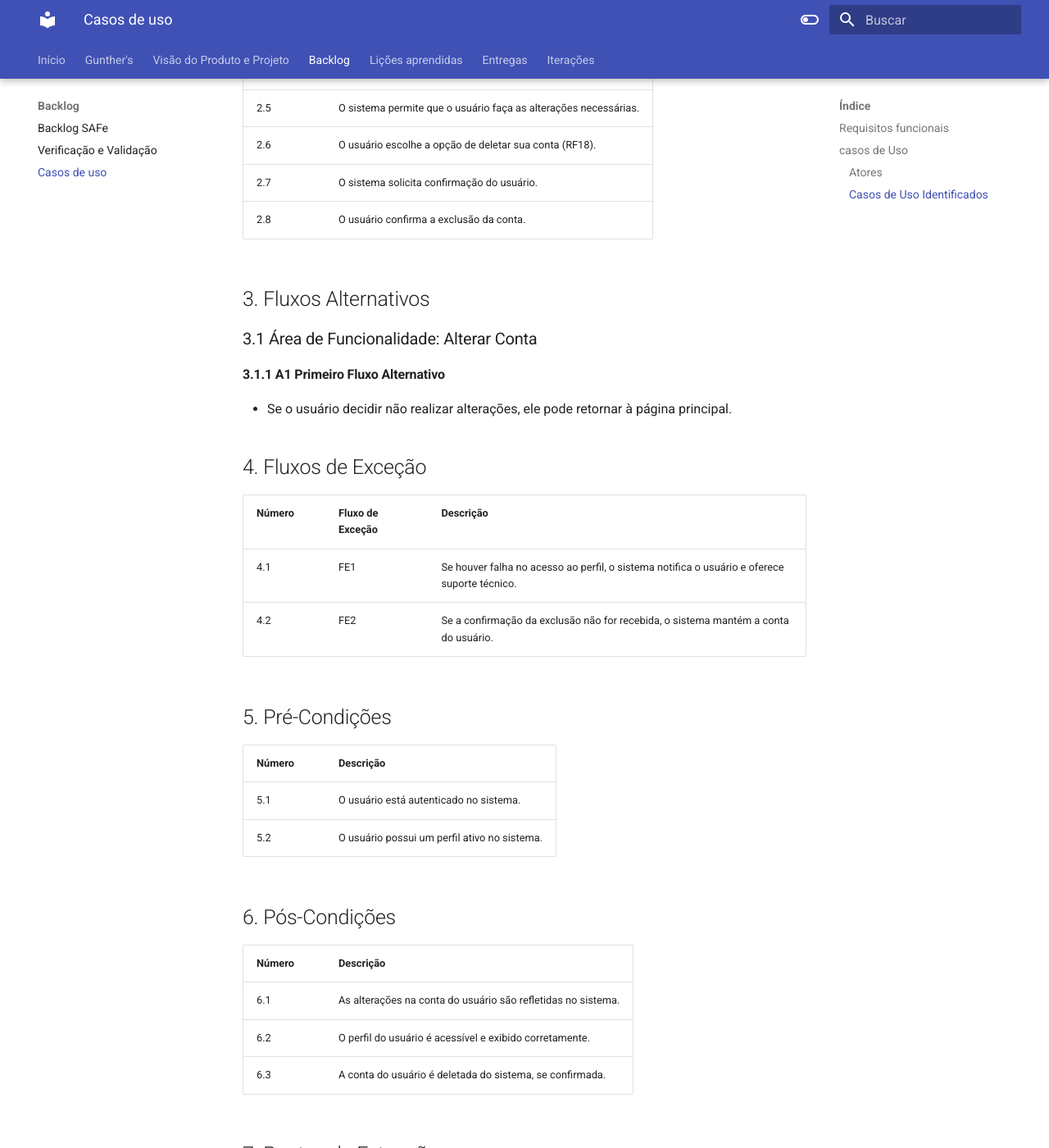
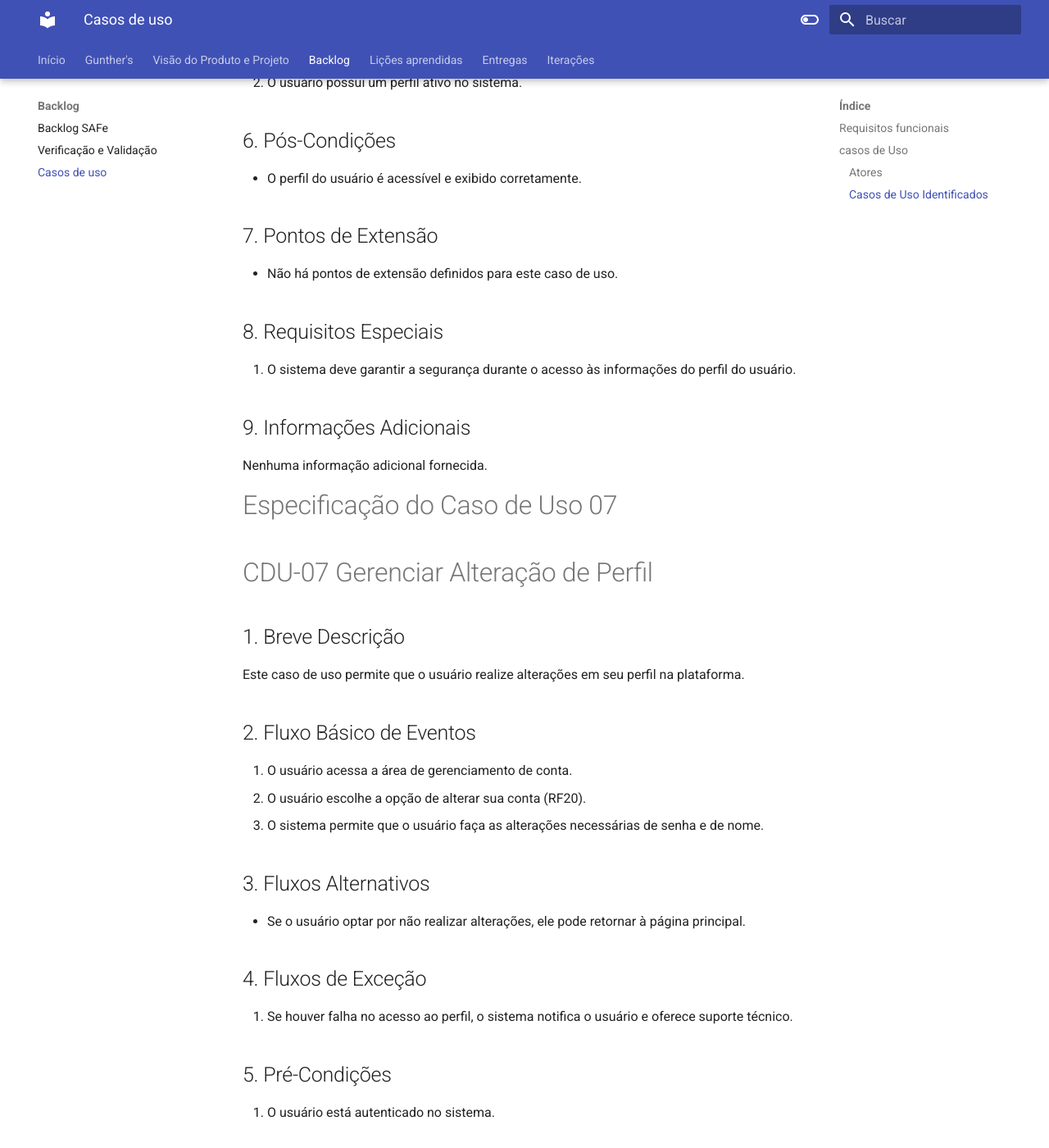
Before and after one commit to mdsreq-fga-unb/2023.2-CarteiraControl, an MkDocs documentation site: the page built from docs/caso_uso.md, in a window 1280 px wide and 1400 px high, scrolled down 16846 px. Shown: the whole window at 82% size. Built offline with MkDocs 1.6.1 and Material for MkDocs 9.7.7, drawn with Linux system fonts in a browser that asks for light colours; some of the changed text lies outside the part shown.

Commit message:
Especificação dos casos de uso 06, 07 e 08
Co-authored-by: Jlmsousa <jlmsousa@hotmail.com>
Co-authored-by: JeffersonSenaa <jeffersonsena12144@gmail.com>
Co-authored-by: Tiago1604 <202028973@aluno.unb.br>

```diff
--- a/docs/caso_uso.md
+++ b/docs/caso_uso.md
@@ -419,81 +419,108 @@ Este caso de uso permite que o usuário acompanhe o progresso em direção às m
 
 - Este caso de uso serve como base para futuras funcionalidades de análise avançada de gastos e economias.
 
-# Especificação de Caso de Uso: CDU-06 Gerenciar Conta do Usuário
-
-| Número do Caso de Uso | CDU-06 |
-| --- | --- |
-| **Nome do Caso de Uso** | Gerenciar Conta do Usuário |
-| **Versão** | 1.0 |
-| **Data de Criação** | 13/11/2023 |
-| **Responsável** | Juan Pablo|
+# Especificação caso de uso-06
+# CDU-06 Gerenciar Acesso de Perfil
 
 ## 1. Breve Descrição
-
-Este caso de uso permite que o usuário altere, acesse seu perfil e delete sua conta no sistema.
+Este caso de uso permite que o usuário acesse as informações do seu perfil na plataforma.
 
 ## 2. Fluxo Básico de Eventos
-
-| Passo | Descrição |
-| --- | --- |
-| 2.1 | O usuário acessa a área de gerenciamento de conta. |
-| 2.2 | O usuário escolhe a opção de acessar seu perfil (RF19). |
-| 2.3 | O sistema exibe as informações do perfil do usuário. |
-| 2.4 | O usuário escolhe a opção de alterar sua conta (RF20). |
-| 2.5 | O sistema permite que o usuário faça as alterações necessárias. |
-| 2.6 | O usuário escolhe a opção de deletar sua conta (RF18). |
-| 2.7 | O sistema solicita confirmação do usuário. |
-| 2.8 | O usuário confirma a exclusão da conta. |
+1. O usuário acessa a área de gerenciamento de conta.
+2. O usuário escolhe a opção de acessar seu perfil (RF19).
+3. O sistema exibe as informações do perfil do usuário.
 
 ## 3. Fluxos Alternativos
+- Não há
+## 4. Fluxos de Exceção
+1. Se houver falha no acesso ao perfil, o sistema notifica o usuário e oferece suporte técnico.
 
-### 3.1 Área de Funcionalidade: Alterar Conta
+## 5. Pré-Condições
+1. O usuário está autenticado no sistema.
+2. O usuário possui um perfil ativo no sistema.
 
-#### 3.1.1 A1 Primeiro Fluxo Alternativo
+## 6. Pós-Condições
+- O perfil do usuário é acessível e exibido corretamente.
 
-- Se o usuário decidir não realizar alterações, ele pode retornar à página principal.
+## 7. Pontos de Extensão
+- Não há pontos de extensão definidos para este caso de uso.
+
+## 8. Requisitos Especiais
+1. O sistema deve garantir a segurança durante o acesso às informações do perfil do usuário.
+
+## 9. Informações Adicionais
+Nenhuma informação adicional fornecida.
+
+# Especificação do Caso de Uso 07
+# CDU-07 Gerenciar Alteração de Perfil
+
+## 1. Breve Descrição
+Este caso de uso permite que o usuário realize alterações em seu perfil na plataforma.
+
+## 2. Fluxo Básico de Eventos
+1. O usuário acessa a área de gerenciamento de conta.
+2. O usuário escolhe a opção de alterar sua conta (RF20).
+3. O sistema permite que o usuário faça as alterações necessárias de senha e de nome.
+
+## 3. Fluxos Alternativos
+- Se o usuário optar por não realizar alterações, ele pode retornar à página principal.
 
 ## 4. Fluxos de Exceção
-
-| Número | Fluxo de Exceção | Descrição |
-| --- | --- | --- |
-| 4.1 | FE1 | Se houver falha no acesso ao perfil, o sistema notifica o usuário e oferece suporte técnico. |
-| 4.2 | FE2 | Se a confirmação da exclusão não for recebida, o sistema mantém a conta do usuário. |
+1. Se houver falha no acesso ao perfil, o sistema notifica o usuário e oferece suporte técnico.
 
 ## 5. Pré-Condições
-
-| Número | Descrição |
-| --- | --- |
-| 5.1 | O usuário está autenticado no sistema. |
-| 5.2 | O usuário possui um perfil ativo no sistema. |
+1. O usuário está autenticado no sistema.
 
 ## 6. Pós-Condições
-
-| Número | Descrição |
-| --- | --- |
-| 6.1 | As alterações na conta do usuário são refletidas no sistema. |
-| 6.2 | O perfil do usuário é acessível e exibido corretamente. |
-| 6.3 | A conta do usuário é deletada do sistema, se confirmada. |
+- As alterações na conta do usuário são refletidas no sistema.
 
 ## 7. Pontos de Extensão
-
-| Número | Nome do Ponto de Extensão | Descrição |
-| --- | --- | --- |
-| 7.1 | - | Não há pontos de extensão definidos para este caso de uso. |
+- Não há pontos de extensão definidos para este caso de uso.
 
 ## 8. Requisitos Especiais
-
-| Número | Descrição |
-| --- | --- |
-| 8.1 | O sistema deve garantir a segurança durante o acesso e alteração de informações da conta do usuário. |
+1. O sistema deve garantir a segurança durante a alteração de informações da conta do usuário.
 
 ## 9. Informações Adicionais
+Nenhuma informação adicional fornecida.
 
-- Nenhuma informação adicional fornecida.
+# Especificação do Caso de Uso 08
+# CDU-08 Gerenciar Deleção de Perfil
 
-# Especificação de Caso de Uso: CDU-07 Gerenciar Plano de Gastos para Economia
+## 1. Breve Descrição
+Este caso de uso permite que o usuário exclua permanentemente seu perfil na plataforma.
 
-| Número do Caso de Uso | CDU-07 |
+## 2. Fluxo Básico de Eventos
+1. O usuário acessa a área de gerenciamento de conta.
+2. O usuário escolhe a opção de deletar sua conta (RF18).
+3. O sistema solicita confirmação do usuário.
+4. O usuário confirma a exclusão da conta.
+
+## 3. Fluxos Alternativos
+- Se a confirmação da exclusão não for recebida, o sistema mantém a conta do usuário.
+
+## 4. Fluxos de Exceção
+1. Se houver falha no acesso ao perfil, o sistema notifica o usuário e oferece suporte técnico.
+
+## 5. Pré-Condições
+1. O usuário está autenticado no sistema.
+2. O usuário possui um perfil ativo no sistema.
+
+## 6. Pós-Condições
+- A conta do usuário é deletada do sistema, se confirmada.
+
+## 7. Pontos de Extensão
+- Não há pontos de extensão definidos para este caso de uso.
+
+## 8. Requisitos Especiais
+1. O sistema deve garantir a segurança durante a deleção da conta do usuário.
+
+## 9. Informações Adicionais
+Nenhuma informação adicional fornecida.
+
+
+# Especificação de Caso de Uso: CDU-09 Gerenciar Plano de Gastos para Economia
+
+| Número do Caso de Uso | CDU-09 |
 | --- | --- |
 | **Nome do Caso de Uso** | Gerenciar Plano de Gastos para Economia |
 | **Versão** | 1.0 |
```
Also changed, not shown: other parts of docs/caso_uso.md (+6 -6 lines).
